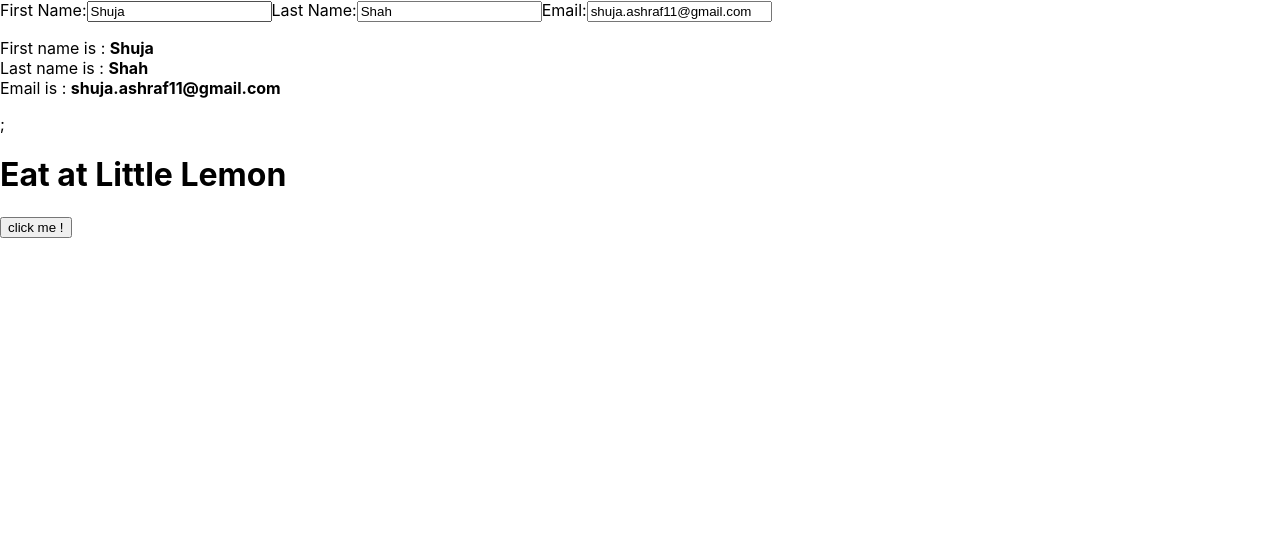
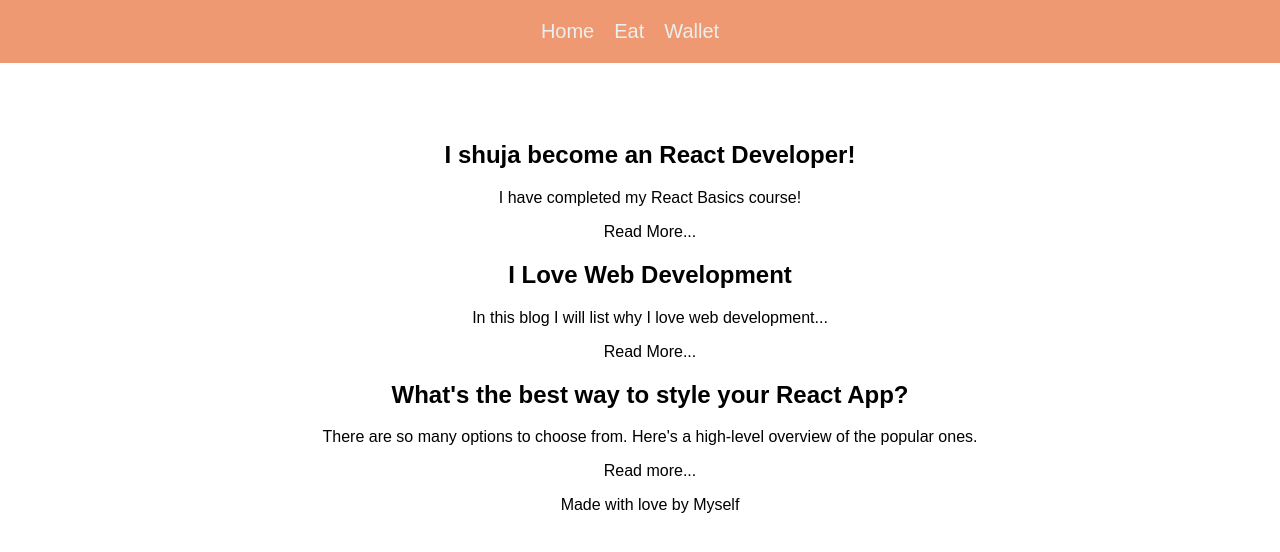
Before and after one commit to ShujaShah/React-cs, a React (Create React App) app: page / in a window 1280 px wide. Shown: the top 552 px of the page. Built offline with nearby package versions, Linux system fonts and the light colour scheme.

Commit message:
routing implemented

```diff
--- a/package.json
+++ b/package.json
@@ -8,6 +8,7 @@
     "@testing-library/user-event": "^13.5.0",
     "react": "^18.2.0",
     "react-dom": "^18.2.0",
+    "react-router-dom": "^6.8.1",
     "react-scripts": "5.0.1",
     "web-vitals": "^2.1.4"
   },
--- a/src/App.css
+++ b/src/App.css
@@ -28,6 +28,22 @@
   color: #61dafb;
 }
 
+* {
+  font-family: sans-serif;
+}
+nav {
+  background: #ee9972;
+  padding: 20px;
+  margin-bottom: 3rem;
+}
+nav a {
+  color: #edefee;
+  text-decoration: none;
+  font-size: 20px;
+  margin-right: 20px;
+}
+
+
 @keyframes App-logo-spin {
   from {
     transform: rotate(0deg);
--- a/src/App.js
+++ b/src/App.js
@@ -1,49 +1,29 @@
-import { useState } from "react";
 import logo from "./logo.svg";
 import "./App.css";
-import Footer from "./components/Footer";
-import Navbar from "./components/Navbar";
-import Intro1 from "./components/Intro1";
-import Intro2 from "./components/Intro2";
-import Intro3 from "./components/Intro3";
-import Button from "./components/button";
-import ModeToggler from "./components/ModeToggler";
-import NumberGuesser from "./components/NumberGuesser";
 import RegisterForm from "./components/RegisterForm";
-import StateHandling from "./components/StateHandling";
+import Wallet from "./components/Wallet";
+import { Routes, Route, Link } from "react-router-dom";
+import Home from "./components/Home";
 
 function App() {
-  // return (
-  // <div className="blog-page">
-  //   <div class="header">
-  //     <Navbar />
-  //   </div>
-  //   <div className="header">
-  //     <Intro1 name="shuja" />
-  //   </div>
-  //   <div className="header">
-  //     <Intro2 course="Web Development" />
-  //   </div>
-  //   <div className="header">
-  //     <Intro3 app="React App" />
-  //   </div>
-  //   <div className="header">
-  //     <Button />
-  //   </div>
-  //   <div className="header">
-  //     <ModeToggler />
-  //   </div>
-  //   <div className="header">
-  //     <NumberGuesser />
-  //   </div>
-  //   <div className="footer">
-  //     <Footer />
-  //   </div>
-  // </div>
   return (
-    <div>
-      <RegisterForm />;
-      <StateHandling />
+    <div className="App">
+      <nav className="nav">
+        <Link to="/" className="nav-item">
+          Home
+        </Link>
+        <Link to="/register" className="nav-item">
+          Eat
+        </Link>
+        <Link to="/wallet" className="nav-item">
+          Wallet
+        </Link>
+      </nav>
+      <Routes>
+        <Route path="/" element={<Home />} />
+        <Route path="/register" element={<RegisterForm />} />
+        <Route path="/wallet" element={<Wallet />} />
+      </Routes>
     </div>
   );
 }
--- /dev/null
+++ b/src/components/Home.js
@@ -0,0 +1,29 @@
+import Footer from "./Footer";
+import Intro1 from "./Intro1";
+import Intro2 from "./Intro2";
+import Intro3 from "./Intro3";
+import Navbar from "./Navbar";
+
+function Home() {
+  return (
+    <div className="blog-page">
+      {/* <div class="header">
+        <Navbar />
+      </div> */}
+      <div class="header">
+        <Intro1 name="shuja" />
+      </div>
+      <div class="header">
+        <Intro2 course="Web Development" />
+      </div>
+      <div class="header">
+        <Intro3 app="React App" />
+      </div>
+      <div class="footer">
+        <Footer />
+      </div>
+    </div>
+  );
+}
+
+export default Home;
--- /dev/null
+++ b/src/components/Wallet.js
@@ -0,0 +1,24 @@
+import { useReducer } from "react";
+
+const reducer = (state, action) => {
+  if (action.type === "ride") return { money: state.money + 10 };
+  if (action.type === "fuel") return { money: state.money - 30 };
+  return new Error();
+};
+
+function Wallet() {
+  const initialState = { money: 100 };
+  const [state, dispatch] = useReducer(reducer, initialState);
+
+  return (
+    <div>
+      <h2>Wallet Balance: {state.money} </h2>
+      <div>
+        <button onClick={() => dispatch({ type: "ride" })}>New Ride !</button>
+        <button onClick={() => dispatch({ type: "fuel" })}>Refill Tank</button>
+      </div>
+    </div>
+  );
+}
+
+export default Wallet;
--- a/src/index.js
+++ b/src/index.js
@@ -1,13 +1,16 @@
-import React from 'react';
-import ReactDOM from 'react-dom/client';
-import './index.css';
-import App from './App';
-import reportWebVitals from './reportWebVitals';
+import React from "react";
+import ReactDOM from "react-dom/client";
+import "./index.css";
+import App from "./App";
+import reportWebVitals from "./reportWebVitals";
+import { BrowserRouter } from "react-router-dom";
 
-const root = ReactDOM.createRoot(document.getElementById('root'));
+const root = ReactDOM.createRoot(document.getElementById("root"));
 root.render(
   <React.StrictMode>
-    <App />
+    <BrowserRouter>
+      <App />
+    </BrowserRouter>
   </React.StrictMode>
 );
 
```
Also changed, not shown: 1 other file (tests, documents, lock files or other folders).
